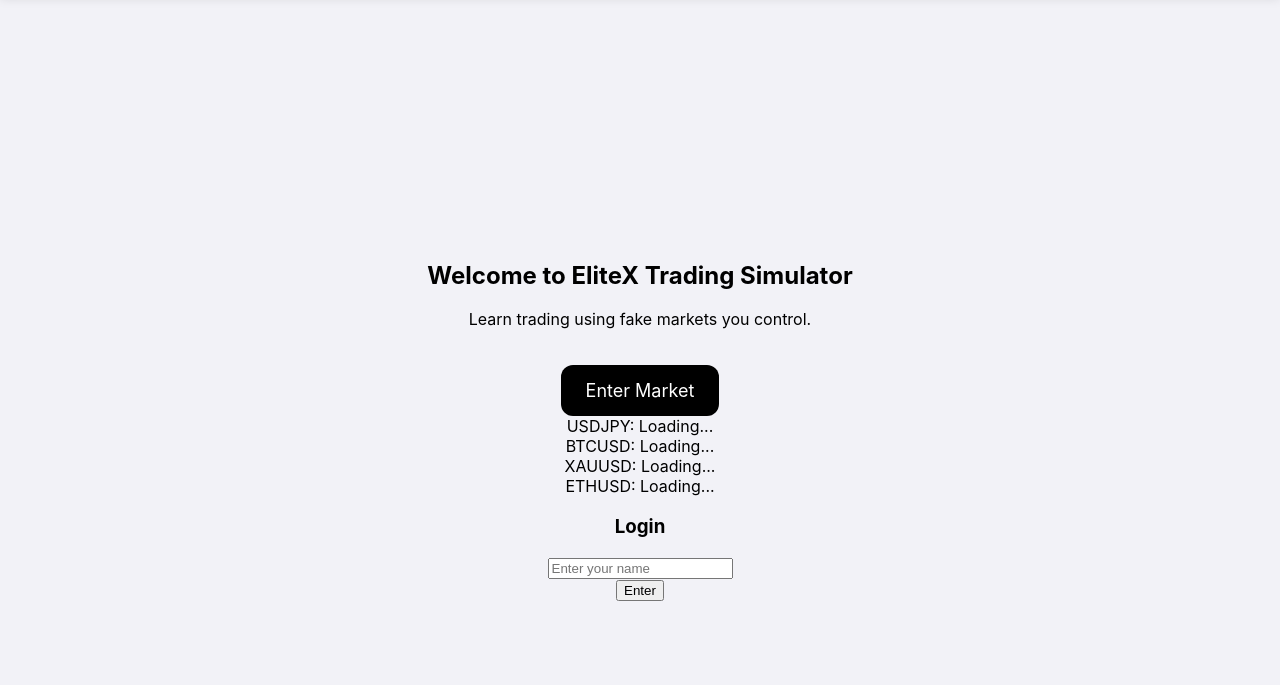
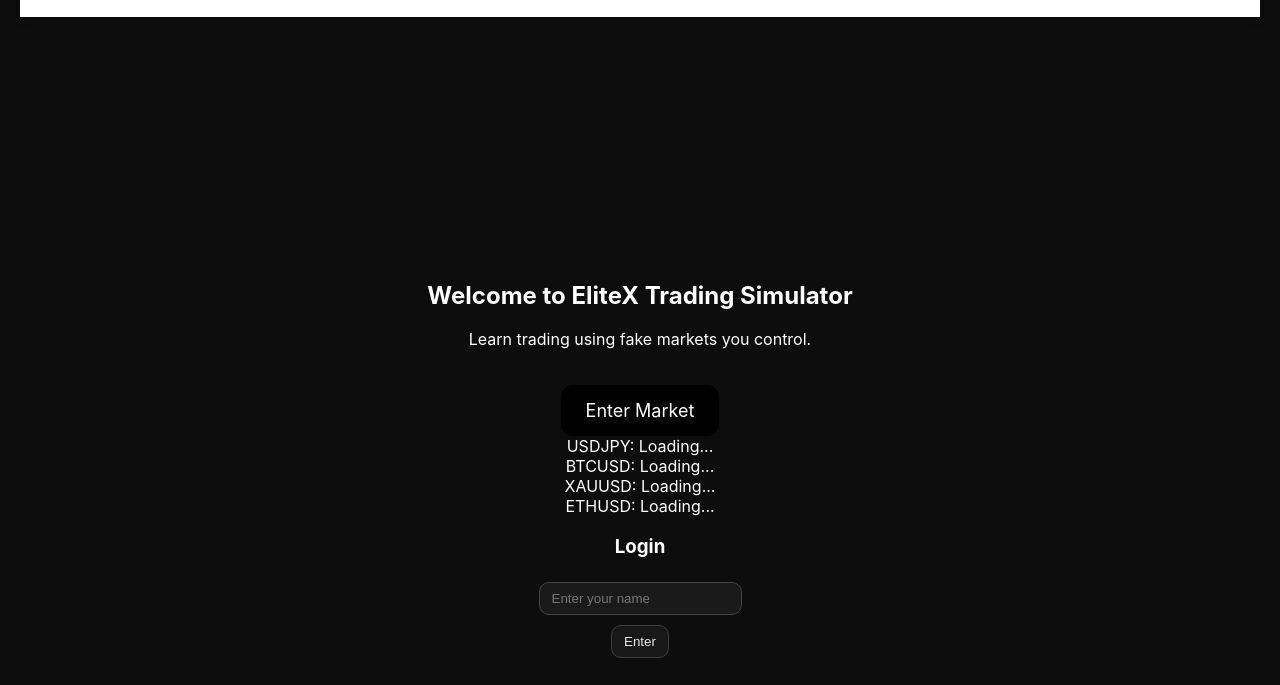
Before and after one commit to jamiexd45/Tradex-, a plain HTML site: page index.html in a window 1280 px wide. Shown: the part 115-800 px from the top of the page. Drawn offline with nearby package versions, Linux system fonts and the light colour scheme.

Commit message:
Update index.html

```diff
--- a/index.html
+++ b/index.html
@@ -4,6 +4,32 @@
     <script src="https://cdn.jsdelivr.net/npm/chart.js"></script>
     <title>EliteX Trading Simulator</title>
     <link rel="stylesheet" href="style.css">
+    <style>
+body {
+    font-family: -apple-system, BlinkMacSystemFont, 'SF Pro Display', sans-serif;
+    background: #0d0d0d;
+    color: white;
+    padding: 20px;
+}
+
+input, select, button {
+    background: #1a1a1a;
+    border: 1px solid #444;
+    padding: 8px 12px;
+    border-radius: 10px;
+    color: white;
+    margin: 5px 0;
+}
+
+button {
+    cursor: pointer;
+    opacity: 0.9;
+}
+
+button:hover {
+    opacity: 1;
+}
+</style>
 </head>
 <body>
     <div class="navbar">
```
